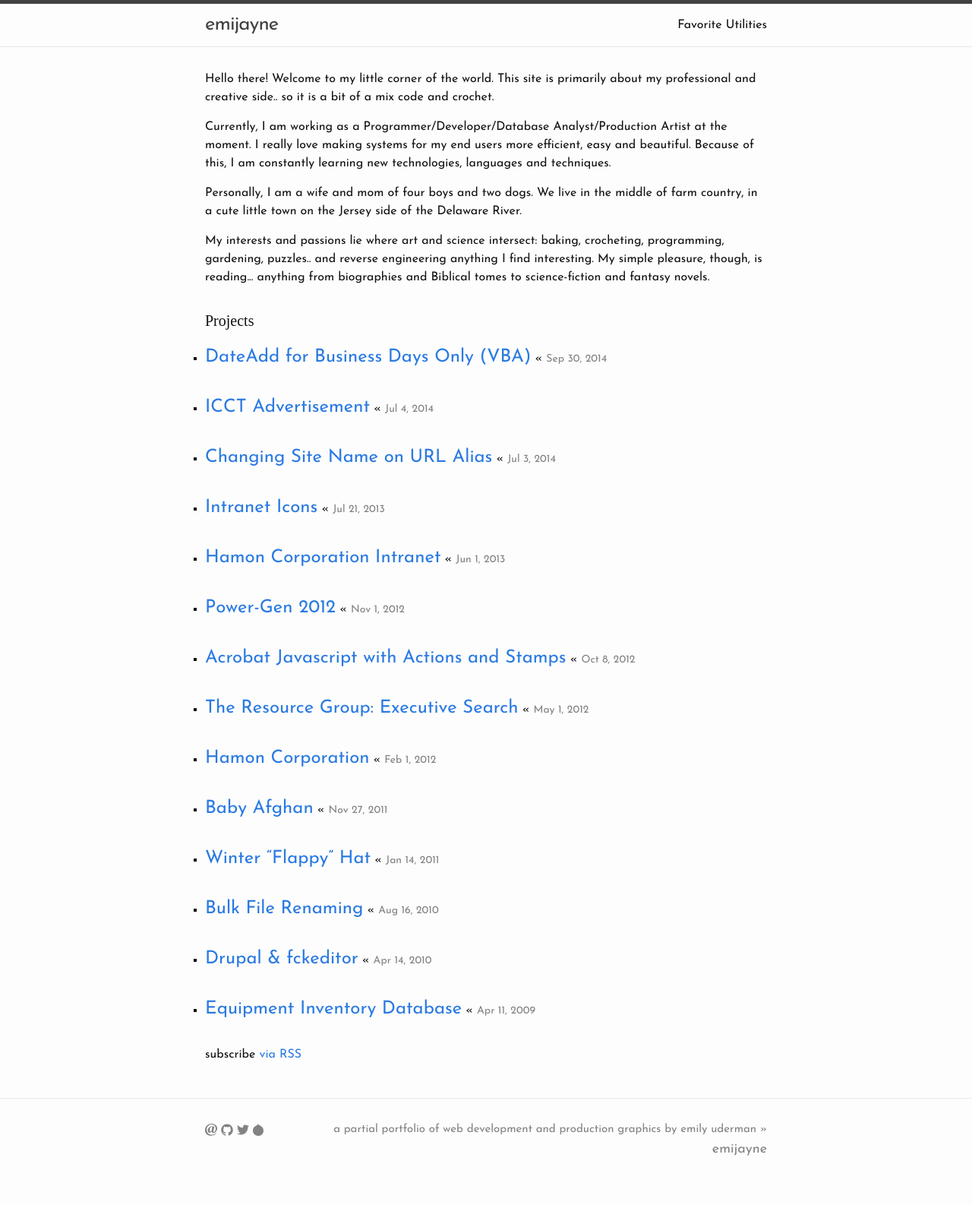
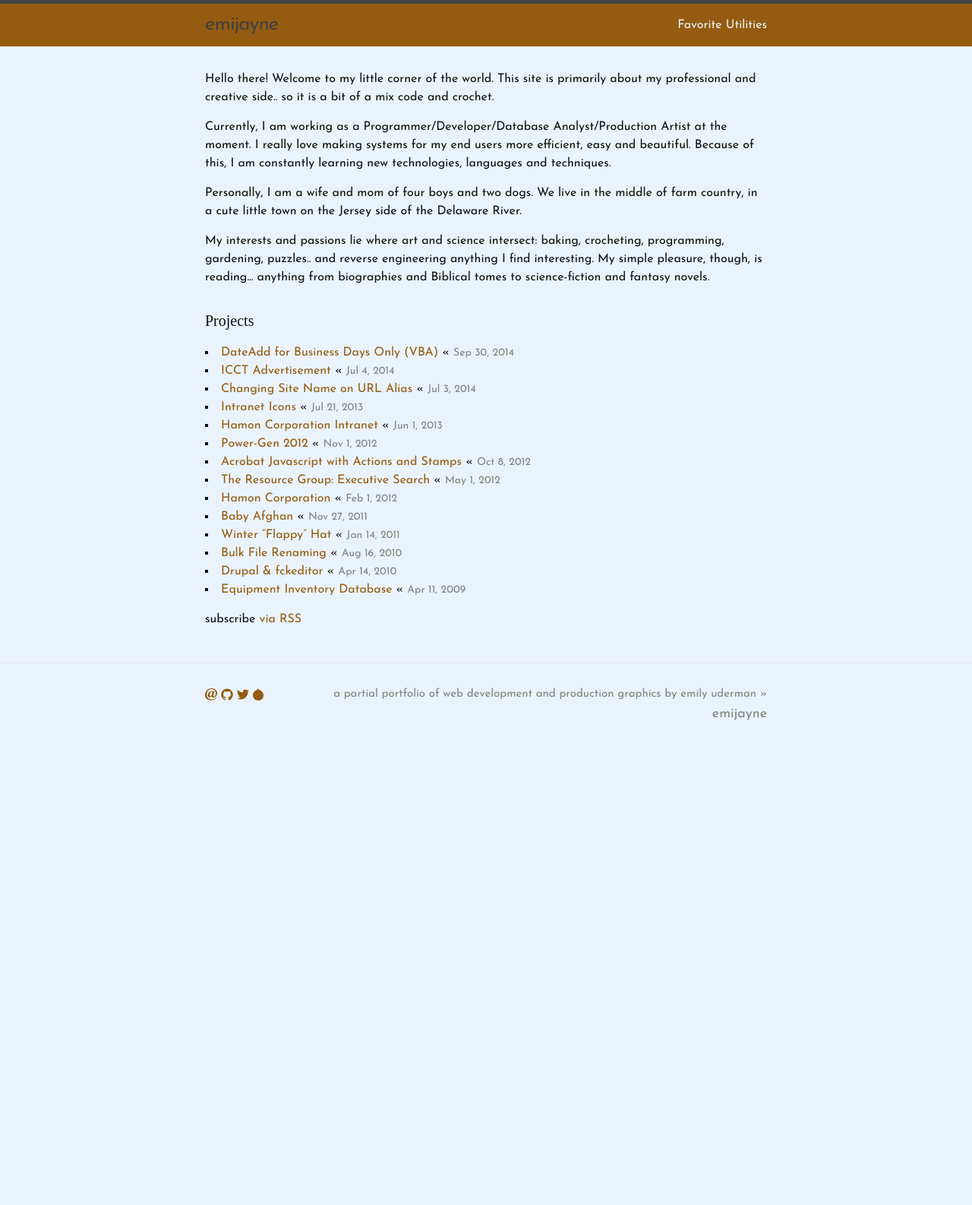
Before and after one commit to emijayne/emijayne.github.io, a Jekyll site: the page built from index.html, in a window 1280 px wide. Shown: the whole page at 76% size. Built offline with Jekyll 4.4.1, drawn with Linux system fonts in a browser that asks for light colours; some web fonts are replaced; after the commit the page ends 1013 px from its top, so only the background shows below that.

Commit message:
some design changes
pretty colors!!

```diff
--- a/_sass/_base.scss
+++ b/_sass/_base.scss
@@ -200,7 +200,7 @@ pre {
         vertical-align: middle;
 
         path {
-            fill: $grey-color;
+            fill: $brand-color;
         }
     }
 }
--- a/_sass/_layout.scss
+++ b/_sass/_layout.scss
@@ -5,6 +5,7 @@
     border-top: 5px solid $grey-color-dark;
     border-bottom: 1px solid $grey-color-light;
     min-height: 56px;
+    background-color: $brand-color;
 
     // Positioning context for the mobile navigation icon
     position: relative;
@@ -16,6 +17,7 @@
     letter-spacing: -1px;
     margin-bottom: 0;
     float: left;
+    color: $background-color;
 
     &,
     &:visited {
@@ -32,7 +34,7 @@
     }
 
     .page-link {
-        color: $text-color;
+        color: $background-color;
         line-height: $base-line-height;
 
         // Gaps between nav items, but not on the first one
@@ -173,7 +175,7 @@
     list-style-type: square;
 
     > li {
-        margin-bottom: $spacing-unit;
+    list-style-position: $list-position;
     }
 }
 
@@ -183,7 +185,6 @@
 }
 
 .post-link {
-    font-size: 24px;
 }
 
 
--- a/css/main.scss
+++ b/css/main.scss
@@ -14,10 +14,12 @@ $small-font-size:  $base-font-size * 0.875;
 $base-line-height: 1.5;
 
 $spacing-unit:     30px;
+$list-position:    inside;
 
 $text-color:       #111;
-$background-color: #fdfdfd;
-$brand-color:      #2a7ae2;
+$background-color: #EAF3FB;
+$brand-color:      #945B11;
+
 
 $grey-color:       #828282;
 $grey-color-light: lighten($grey-color, 40%);
```
